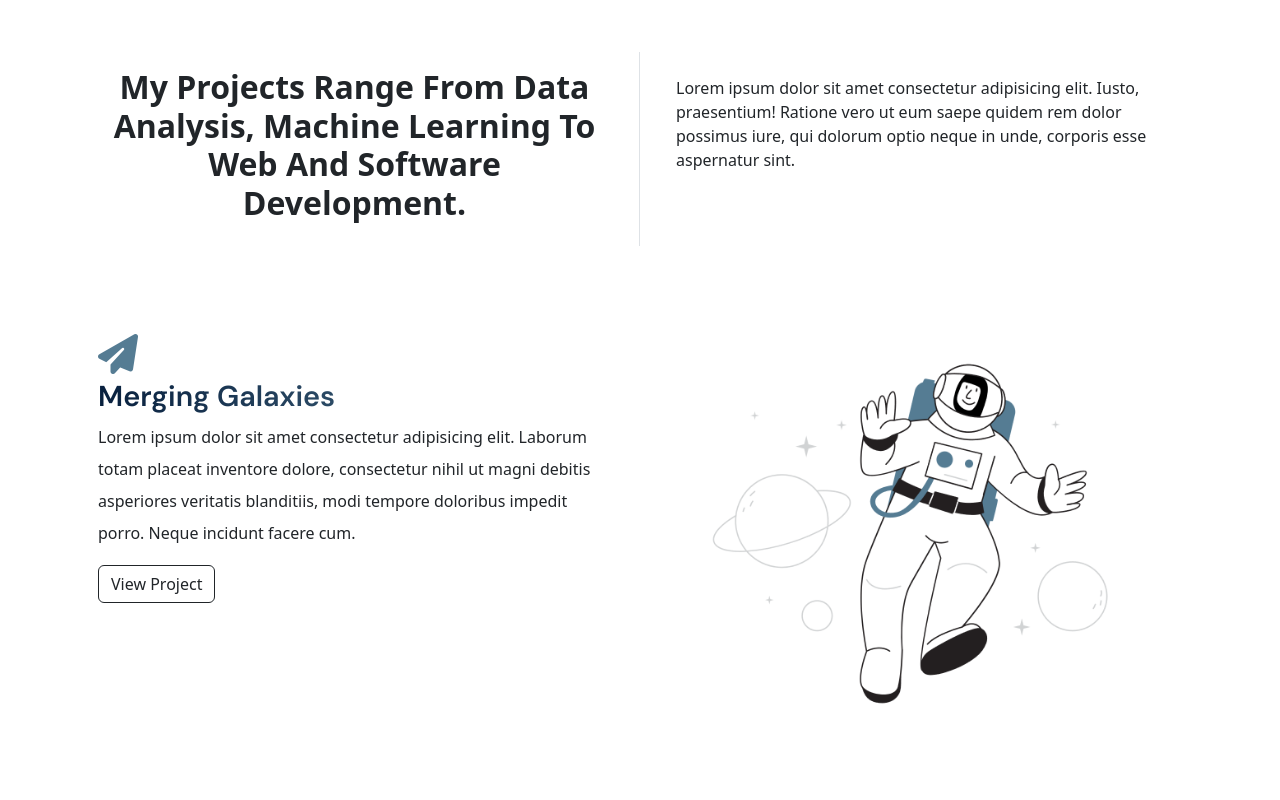
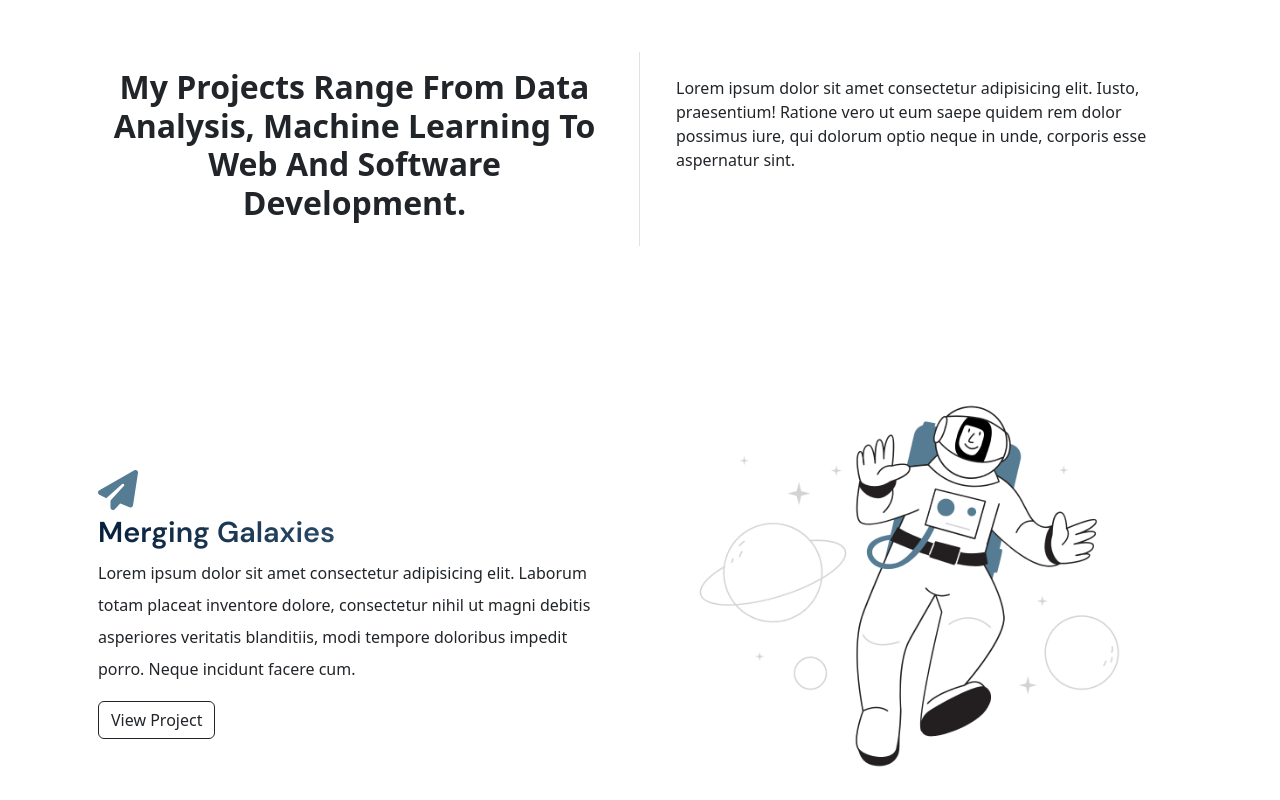
Before and after one commit to AbdilahiMJama/Personal-Website, a website: page index.html in a window 1280 px wide. Shown: the part 2934-3734 px from the top of the page. Before the commit the page ends 3686 px from the top, so only its background shows below. Drawn offline with nearby package versions, Linux system fonts and the light colour scheme.

Commit message:
Added a better image and moved it around

```diff
--- a/index.html
+++ b/index.html
@@ -189,13 +189,13 @@
                     </div>
 
                 </div>
-                <div class="col-lg-6 col-md-6 col-sm-12 col-xs-12 project mt-4">
-                    <div class="projects__content">
+                <div class="col-lg-6 col-md-6 col-sm-12 col-xs-12 project mt-4 text-end">
+                    <div class="projects__pic">
                         <img src="images/art/astronaut-flatline.png" alt="image-illustration" class="img-fluid">
                     </div>
                 </div>
             </div>
-            <!--Project 2-
+            <!--Project 2
             <div class="row">
                 <div class="col-lg-6 col-md-6 col-sm-12 col-xs-12 project mt-4 text-end">
                     <div class="projects__content">
--- a/scss/sections/_projects.scss
+++ b/scss/sections/_projects.scss
@@ -10,11 +10,15 @@
     }
     &__content {
         padding: 1rem;
-        margin-top: 1.5rem;
+        margin-top: 10rem;
 
         .icon {
             font-size: 2.5rem;
             color: $secondary;
         }
     }
+    &__pic {
+        max-width: 100%;
+        margin-top: 5rem;
+    }
 }
```
Also changed, not shown: assets/css/style.css, 1 other file.
